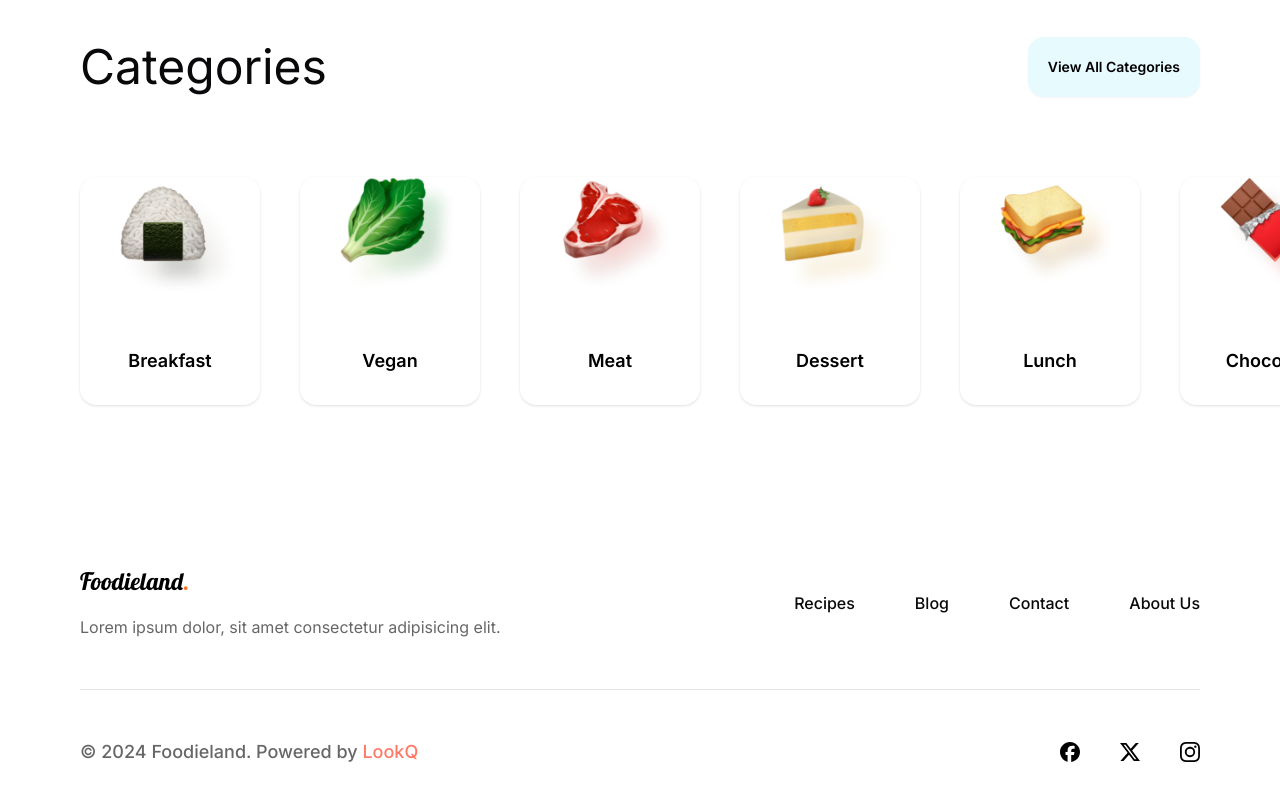
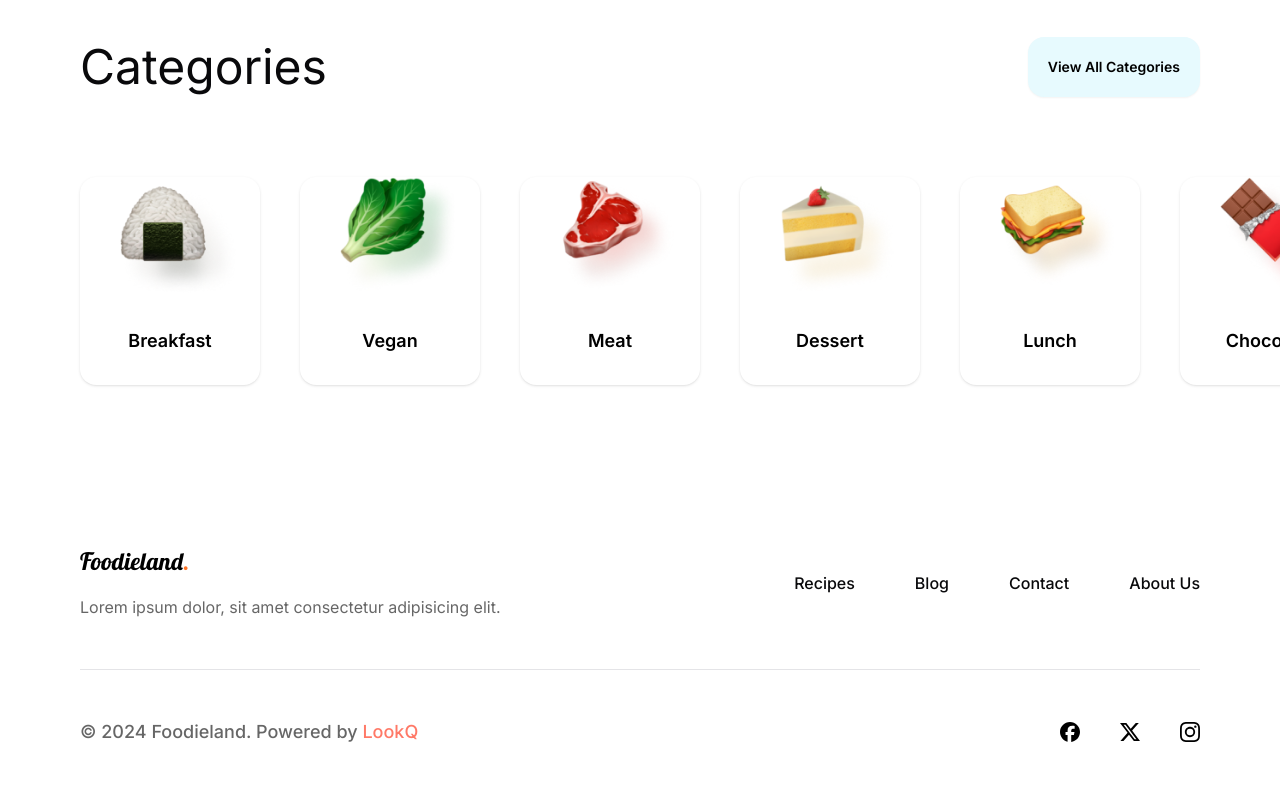
Before and after one commit to chuluq/foodieland, a Next.js app: page / in a window 1280 px wide. Shown: the part 916-1716 px from the top of the page. Built offline with nearby package versions, Linux system fonts and the light colour scheme.

Commit message:
style: adjust style

```diff
--- a/src/components/categories.tsx
+++ b/src/components/categories.tsx
@@ -36,7 +36,7 @@ type CategoryProps = {
 
 const Category = ({ title, img }: CategoryProps) => {
   return (
-    <div className="flex w-[180px] flex-col gap-y-[50px] rounded-2xl bg-white px-10 pb-[30px] shadow">
+    <div className="flex w-[180px] flex-col gap-y-[30px] rounded-2xl bg-white px-10 pb-[30px] shadow">
       <div className="size-[120px]">
         <Image src={img} alt={title} />
       </div>
```
